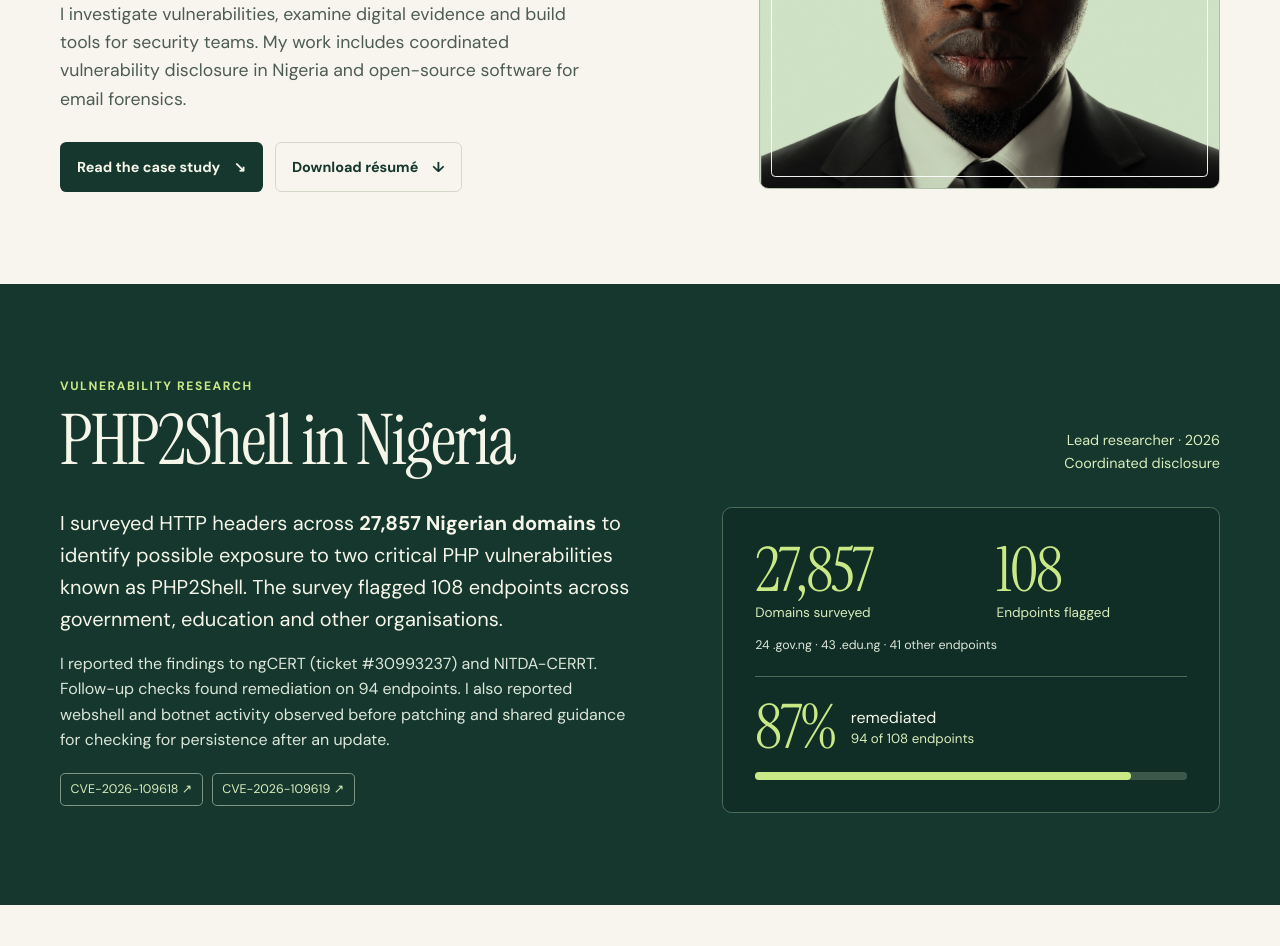
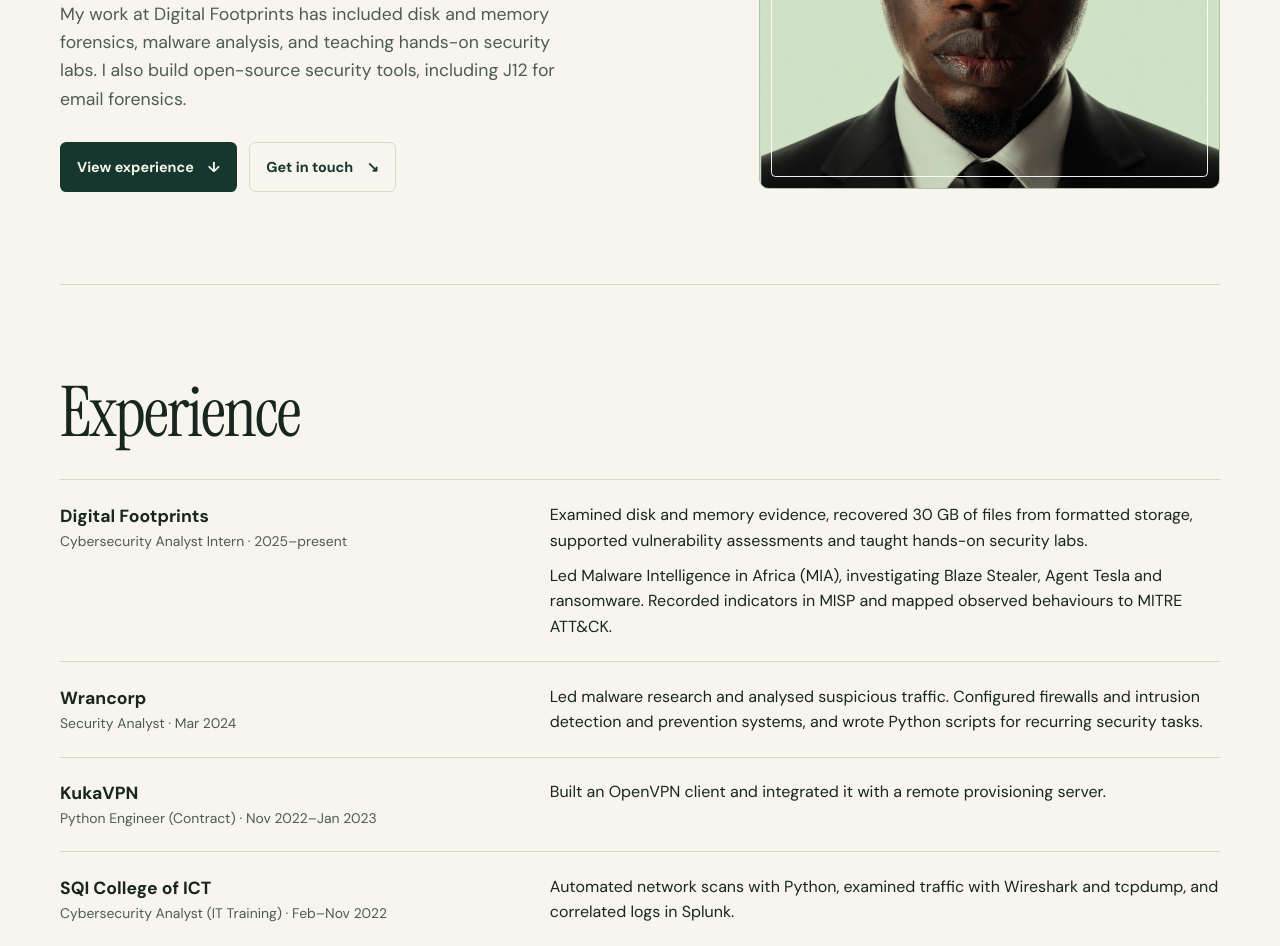
Before and after one commit to iampopg/bio, a plain HTML site: page index.html in a window 1280 px wide. Shown: the part 388-1334 px from the top of the page. Drawn offline with Linux system fonts and the light colour scheme.

Commit message:
Lead portfolio with experience and remove public résumé

```diff
--- a/index.html
+++ b/index.html
@@ -4,16 +4,16 @@
   <meta charset="utf-8">
   <meta name="viewport" content="width=device-width, initial-scale=1">
   <title>Sodiq Badmus | Cybersecurity Analyst</title>
-  <meta name="description" content="Sodiq Badmus, a cybersecurity analyst in Abuja, Nigeria. Vulnerability research, digital forensics and open-source security tools.">
+  <meta name="description" content="Sodiq Badmus, a cybersecurity analyst based in Abuja, Nigeria. Digital forensics, malware analysis and open-source security tools.">
   <meta property="og:type" content="website">
   <meta property="og:title" content="Sodiq Badmus | Cybersecurity Analyst">
-  <meta property="og:description" content="Vulnerability research, digital forensics and open-source security tools.">
+  <meta property="og:description" content="Digital forensics, malware analysis and open-source security tools.">
   <meta property="og:image" content="me.png">
   <meta name="theme-color" content="#f7f5ed">
   <link rel="icon" href="me.png" type="image/png">
   <link rel="preconnect" href="https://fonts.googleapis.com">
   <link rel="preconnect" href="https://fonts.gstatic.com" crossorigin>
-  <link href="https://fonts.googleapis.com/css2?family=DM+Sans:wght@400;500;600;700&family=Instrument+Serif:ital@0;1&display=swap" rel="stylesheet">
+  <link href="https://fonts.googleapis.com/css2?family=DM+Sans:wght@400;500;600;700&family=Instrument+Serif&display=swap" rel="stylesheet">
   <link rel="stylesheet" href="style.css">
   <script src="main.js" defer></script>
 </head>
@@ -25,13 +25,12 @@
       <button class="menu-toggle" type="button" hidden aria-expanded="false" aria-controls="navigation">Menu</button>
       <nav class="navigation" id="navigation" aria-label="Main navigation">
         <a href="#about">About</a>
-        <a href="#research">Research</a>
+        <a href="#experience">Experience</a>
         <a href="#projects">Tools</a>
         <a href="#skills">Skills</a>
         <a href="#certifications">Credentials</a>
         <a href="#contact">Contact</a>
       </nav>
-      <a class="header-resume" href="resume.pdf" download>Résumé <span aria-hidden="true">↓</span></a>
     </div>
   </header>
 
@@ -40,11 +39,11 @@
       <div class="hero-copy">
         <p class="eyebrow"><span class="location-dot" aria-hidden="true"></span> Abuja, Nigeria</p>
         <h1 id="name">Sodiq Badmus</h1>
-        <p class="hero-role">Cybersecurity analyst <span>&amp;</span> threat researcher</p>
-        <p class="hero-summary">I investigate vulnerabilities, examine digital evidence and build tools for security teams. My work includes coordinated vulnerability disclosure in Nigeria and open-source software for email forensics.</p>
+        <p class="hero-role">Cybersecurity Analyst</p>
+        <p class="hero-summary">My work at Digital Footprints has included disk and memory forensics, malware analysis, and teaching hands-on security labs. I also build open-source security tools, including J12 for email forensics.</p>
         <div class="hero-actions">
-          <a class="button button-primary" href="#research">Read the case study <span aria-hidden="true">↘</span></a>
-          <a class="button button-secondary" href="resume.pdf" download>Download résumé <span aria-hidden="true">↓</span></a>
+          <a class="button button-primary" href="#experience">View experience <span aria-hidden="true">↓</span></a>
+          <a class="button button-secondary" href="#contact">Get in touch <span aria-hidden="true">↘</span></a>
         </div>
       </div>
 
@@ -55,38 +54,39 @@
       </div>
     </section>
 
-    <section class="research-band" id="research" aria-labelledby="research-title">
-      <div class="shell section-space">
-        <header class="section-heading">
-          <div>
-            <p class="eyebrow">Vulnerability research</p>
-            <h2 id="research-title">PHP2Shell in Nigeria</h2>
-          </div>
-          <p class="research-meta">Lead researcher · 2026<br>Coordinated disclosure</p>
-        </header>
-
-        <div class="research-layout">
-          <div class="research-copy">
-            <p class="research-intro">I surveyed HTTP headers across <strong>27,857 Nigerian domains</strong> to identify possible exposure to two critical PHP vulnerabilities known as PHP2Shell. The survey flagged 108 endpoints across government, education and other organisations.</p>
-            <p>I reported the findings to ngCERT (ticket #30993237) and NITDA-CERRT. Follow-up checks found remediation on 94 endpoints. I also reported webshell and botnet activity observed before patching and shared guidance for checking for persistence after an update.</p>
-            <div class="advisory-links" aria-label="PHP security advisories">
-              <a href="https://github.com/php/php-src/security/advisories/GHSA-w8hw-w9fx-j79w">CVE-2026-109618 <span aria-hidden="true">↗</span></a>
-              <a href="https://github.com/php/php-src/security/advisories/GHSA-6wmf-4rv5-p3rp">CVE-2026-109619 <span aria-hidden="true">↗</span></a>
-            </div>
-          </div>
-          <div class="research-results">
-            <dl class="results-grid">
-              <div><dt>Domains surveyed</dt><dd>27,857</dd></div>
-              <div><dt>Endpoints flagged</dt><dd>108</dd></div>
-            </dl>
-            <p class="endpoint-breakdown">24 .gov.ng · 43 .edu.ng · 41 other endpoints</p>
-            <div class="remediation">
-              <div class="remediation-summary"><strong>87%</strong><span>remediated<br><small>94 of 108 endpoints</small></span></div>
-              <progress max="108" value="94" aria-label="Remediated endpoints">94 of 108</progress>
-            </div>
-          </div>
+    <section class="shell section-space experience" id="experience" aria-labelledby="experience-title">
+      <header class="section-heading"><h2 id="experience-title">Experience</h2></header>
+      <article class="experience-row">
+        <div class="experience-role">
+          <h3>Digital Footprints</h3>
+          <p>Cybersecurity Analyst Intern · 2025–present</p>
         </div>
-      </div>
+        <div class="experience-detail">
+          <p>Examined disk and memory evidence, recovered 30 GB of files from formatted storage, supported vulnerability assessments and taught hands-on security labs.</p>
+          <p id="intel">Led Malware Intelligence in Africa (MIA), investigating Blaze Stealer, Agent Tesla and ransomware. Recorded indicators in MISP and mapped observed behaviours to MITRE ATT&amp;CK.</p>
+        </div>
+      </article>
+      <article class="experience-row">
+        <div class="experience-role">
+          <h3>Wrancorp</h3>
+          <p>Security Analyst · Mar 2024</p>
+        </div>
+        <div class="experience-detail"><p>Led malware research and analysed suspicious traffic. Configured firewalls and intrusion detection and prevention systems, and wrote Python scripts for recurring security tasks.</p></div>
+      </article>
+      <article class="experience-row">
+        <div class="experience-role">
+          <h3>KukaVPN</h3>
+          <p>Python Engineer (Contract) · Nov 2022–Jan 2023</p>
+        </div>
+        <div class="experience-detail"><p>Built an OpenVPN client and integrated it with a remote provisioning server.</p></div>
+      </article>
+      <article class="experience-row">
+        <div class="experience-role">
+          <h3>SQI College of ICT</h3>
+          <p>Cybersecurity Analyst (IT Training) · Feb–Nov 2022</p>
+        </div>
+        <div class="experience-detail"><p>Automated network scans with Python, examined traffic with Wireshark and tcpdump, and correlated logs in Splunk.</p></div>
+      </article>
     </section>
 
     <section class="shell section-space" id="projects" aria-labelledby="tools-title">
@@ -218,38 +218,21 @@
       </section>
     </div>
 
-    <section class="shell section-space experience" id="experience" aria-labelledby="experience-title">
-      <header class="section-heading"><h2 id="experience-title">Experience</h2></header>
-      <article class="experience-row">
-        <div class="experience-role">
-          <h3>Digital Footprints</h3>
-          <p>Cybersecurity Analyst Intern · 2025–present</p>
+    <section class="shell section-space research-section" id="research" aria-labelledby="research-title">
+      <h2 id="research-title">Vulnerability research</h2>
+      <article class="research-note">
+        <header>
+          <h3>PHP2Shell in Nigeria</h3>
+          <p class="research-meta">Coordinated disclosure · 2026</p>
+        </header>
+        <div class="research-copy">
+          <p>I surveyed HTTP headers across 27,857 Nigerian domains and identified 108 potentially exposed endpoints across government, education and other organisations. I reported the findings to ngCERT (ticket #30993237) and NITDA-CERRT.</p>
+          <p>Follow-up checks found remediation on 94 endpoints (87%). I also reported pre-patch webshell and botnet activity and shared guidance for checking for persistence after an update.</p>
+          <div class="advisory-links" aria-label="PHP security advisories">
+            <a class="text-link" href="https://github.com/php/php-src/security/advisories/GHSA-w8hw-w9fx-j79w">CVE-2026-109618 <span aria-hidden="true">↗</span></a>
+            <a class="text-link" href="https://github.com/php/php-src/security/advisories/GHSA-6wmf-4rv5-p3rp">CVE-2026-109619 <span aria-hidden="true">↗</span></a>
+          </div>
         </div>
-        <div class="experience-detail">
-          <p>Examined disk and memory evidence, recovered 30 GB of files from formatted storage, supported vulnerability assessments and taught hands-on security labs.</p>
-          <p id="intel">Led Malware Intelligence in Africa (MIA), investigating Blaze Stealer, Agent Tesla and ransomware. Recorded indicators in MISP and mapped observed behaviours to MITRE ATT&amp;CK.</p>
-        </div>
-      </article>
-      <article class="experience-row">
-        <div class="experience-role">
-          <h3>Wrancorp</h3>
-          <p>Security Analyst · Mar 2024</p>
-        </div>
-        <div class="experience-detail"><p>Led malware research and analysed suspicious traffic. Configured firewalls and intrusion detection and prevention systems, and wrote Python scripts for recurring security tasks.</p></div>
-      </article>
-      <article class="experience-row">
-        <div class="experience-role">
-          <h3>KukaVPN</h3>
-          <p>Python Engineer (Contract) · Nov 2022–Jan 2023</p>
-        </div>
-        <div class="experience-detail"><p>Built an OpenVPN client and integrated it with a remote provisioning server.</p></div>
-      </article>
-      <article class="experience-row">
-        <div class="experience-role">
-          <h3>SQI College of ICT</h3>
-          <p>Cybersecurity Analyst (IT Training) · Feb–Nov 2022</p>
-        </div>
-        <div class="experience-detail"><p>Automated network scans with Python, examined traffic with Wireshark and tcpdump, and correlated logs in Splunk.</p></div>
       </article>
     </section>
   </main>
--- a/style.css
+++ b/style.css
@@ -9,7 +9,6 @@
   --pine: #15372d;
   --pine-dark: #102e25;
   --accent: #22614d;
-  --mint: #c9e987;
   --mint-text: #d9ecbc;
   --light-text: #f5f5e9;
   --title-font: "Instrument Serif", Georgia, serif;
@@ -44,7 +43,7 @@ button { font: inherit; }
 .header-inner {
   min-height: 76px;
   display: grid;
-  grid-template-columns: 1fr auto 1fr;
+  grid-template-columns: 1fr auto;
   align-items: center;
   gap: 1.5rem;
 }
@@ -58,18 +57,9 @@ button { font: inherit; }
 }
 .wordmark span { color: var(--accent); }
 .navigation { display: flex; gap: clamp(1rem, 2.35vw, 2.1rem); }
-.navigation a, .header-resume { font-size: .9rem; font-weight: 700; text-decoration: none; }
+.navigation a { font-size: .9rem; font-weight: 700; text-decoration: none; }
 .navigation a { color: var(--muted); }
 .navigation a:hover, .navigation a:focus-visible, .text-link:hover { color: var(--accent); text-decoration: underline; text-underline-offset: .25em; }
-.header-resume {
-  justify-self: end;
-  color: var(--pine);
-  border: 1px solid var(--rule);
-  padding: .55rem .85rem;
-  border-radius: .4rem;
-}
-.header-resume:hover { background: var(--olive-wash); }
-.header-resume span { margin-left: .25rem; }
 .menu-toggle { display: none; }
 
 .hero {
@@ -104,7 +94,6 @@ button { font: inherit; }
   font-size: clamp(1.9rem, 3.3vw, 3.4rem);
   line-height: 1.08;
 }
-.hero-role span { font-style: italic; }
 .hero-summary { max-width: 33rem; margin-top: 1.25rem; color: var(--muted); font-size: clamp(1rem, 1.38vw, 1.18rem); }
 .hero-actions, .project-links { display: flex; flex-wrap: wrap; gap: .75rem; }
 .hero-actions { margin-top: 1.85rem; }
@@ -171,43 +160,21 @@ h2 {
   letter-spacing: -.026em;
   line-height: 1;
 }
-.research-band { background: var(--pine); color: var(--light-text); }
-.research-band .eyebrow { color: var(--mint); margin-bottom: .6rem; }
-.research-meta { color: var(--mint-text); text-align: right; font-size: .9rem; }
-.research-layout { display: grid; grid-template-columns: minmax(0, 1.15fr) minmax(0, 1fr); gap: clamp(2.05rem, 7vw, 7rem); }
-.research-copy { color: #dce6da; }
-.research-copy p + p { margin-top: .95rem; }
-.research-intro { color: var(--light-text); font-size: clamp(1.05rem, 1.6vw, 1.25rem); }
-.advisory-links { display: flex; gap: .55rem; flex-wrap: wrap; margin-top: 1.25rem; }
-.advisory-links a {
-  color: var(--mint-text);
-  padding: .35rem .6rem;
-  font-size: .78rem;
-  border: 1px solid #809584;
-  border-radius: .3rem;
-  text-decoration: none;
+.research-section h2 { font-size: clamp(2.55rem, 4.3vw, 3.8rem); margin-bottom: 1.5rem; }
+.research-note {
+  display: grid;
+  grid-template-columns: minmax(0, .8fr) minmax(0, 1.2fr);
+  gap: 1.5rem 2rem;
+  border: 1px solid var(--rule);
+  border-radius: .55rem;
+  background: var(--surface);
+  padding: clamp(1.2rem, 3vw, 2rem);
 }
-.advisory-links a:hover { background: var(--pine-dark); border-color: var(--mint); }
-.research-results { background: var(--pine-dark); padding: clamp(1.25rem, 2.5vw, 2rem); border: 1px solid #4b6b5b; border-radius: .6rem; }
-.results-grid { display: grid; grid-template-columns: 1.2fr 1fr; gap: .8rem; }
-.results-grid div { display: flex; flex-direction: column-reverse; }
-.results-grid dt { color: var(--mint-text); font-size: .85rem; }
-.results-grid dd, .remediation strong {
-  color: var(--mint);
-  font-family: var(--title-font);
-  font-size: clamp(2.65rem, 4.8vw, 4.4rem);
-  font-weight: 400;
-  letter-spacing: -.03em;
-  line-height: 1;
-}
-.endpoint-breakdown { margin-top: .8rem; color: #dce6da; font-size: .78rem; }
-.remediation { border-top: 1px solid #4b6b5b; margin-top: 1.25rem; padding-top: 1.25rem; }
-.remediation-summary { display: flex; gap: 1rem; align-items: center; line-height: 1.25; }
-.remediation-summary small { color: var(--mint-text); }
-progress { display: block; margin-top: .85rem; width: 100%; height: .45rem; border: 0; border-radius: 1rem; background: #3c584a; color: var(--mint); }
-progress::-webkit-progress-bar { background: #3c584a; border-radius: 1rem; }
-progress::-webkit-progress-value { background: var(--mint); border-radius: 1rem; }
-progress::-moz-progress-bar { background: var(--mint); border-radius: 1rem; }
+.research-note h3 { font-size: 1.15rem; }
+.research-meta { color: var(--muted); font-size: .9rem; }
+.research-copy p { color: var(--muted); }
+.research-copy p + p { margin-top: .75rem; }
+.advisory-links { display: flex; flex-wrap: wrap; gap: .6rem 1.2rem; margin-top: 1rem; }
 
 .text-link { color: var(--pine); font-weight: 700; font-size: .9rem; text-underline-offset: .25em; }
 .text-link span { display: inline-block; margin-left: .15rem; }
@@ -315,6 +282,7 @@ progress::-moz-progress-bar { background: var(--mint); border-radius: 1rem; }
 .credential-coursework summary { cursor: pointer; font-size: .94rem; font-weight: 700; }
 .credential-coursework ul { margin: .55rem 0 .15rem; padding-left: 1.15rem; color: var(--muted); font-size: .9rem; }
 
+.experience { border-top: 1px solid var(--rule); }
 .experience-row {
   border-top: 1px solid var(--rule);
   display: grid;
@@ -341,7 +309,7 @@ progress::-moz-progress-bar { background: var(--mint); border-radius: 1rem; }
 .footer-links a { text-decoration: none; }
 .footer-links a:hover, .footer-email:hover { color: var(--light-text); text-decoration: underline; }
 .back-link { border: 1px solid #809584; border-radius: .4rem; padding: .15rem .6rem; text-decoration: none; }
-.back-link:hover { color: var(--mint); }
+.back-link:hover { color: var(--mint-text); }
 
 @media (prefers-reduced-motion: no-preference) {
   .hero-copy { animation: arrive 650ms ease-out both; }
@@ -365,7 +333,7 @@ progress::-moz-progress-bar { background: var(--mint); border-radius: 1rem; }
 }
 @media (max-width: 740px) {
   .shell { width: calc(100% - 2.5rem); }
-  .header-inner { min-height: 65px; grid-template-columns: 1fr auto auto; gap: .65rem; }
+  .header-inner { min-height: 65px; gap: .65rem; }
   .navigation { grid-column: 1 / -1; grid-row: 2; flex-wrap: wrap; gap: .5rem 1.1rem; padding-bottom: .9rem; }
   .navigation[hidden] { display: none; }
   .menu-toggle:not([hidden]) {
@@ -383,10 +351,8 @@ progress::-moz-progress-bar { background: var(--mint); border-radius: 1rem; }
   .hero { grid-template-columns: 1fr; gap: 2.25rem; }
   .hero h1 { font-size: clamp(4rem, 12vw, 6.5rem); }
   .portrait-wrap { justify-self: start; margin-left: .4rem; width: calc(100% - .4rem); }
-  .research-layout, .project-feature, .experience-row, .skills-list > div { grid-template-columns: 1fr; }
+  .research-note, .project-feature, .experience-row, .skills-list > div { grid-template-columns: 1fr; }
   .skills-list > div { gap: .3rem; }
-  .research-meta { text-align: left; }
-  .research-band .section-heading { align-items: start; flex-direction: column; gap: .65rem; margin-bottom: 1.35rem; }
   .project-art { min-height: 12rem; }
   .experience-row { gap: .55rem; }
 }
```
Also changed, not shown: 1 other file.
